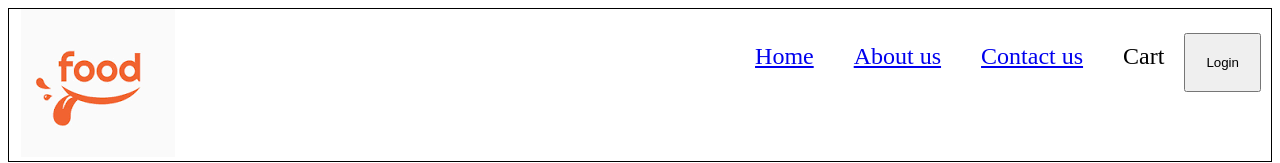
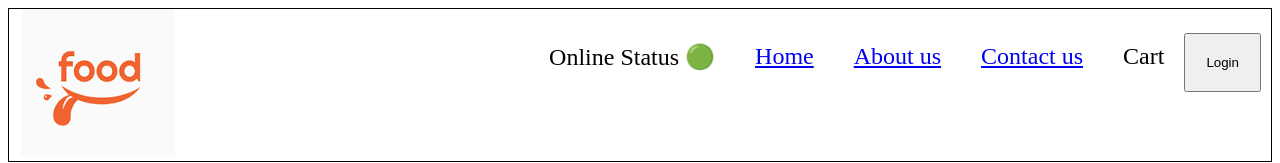
Before and after one commit to midhun2208/Food-App-NamasteReact, a React (Vite) app: page /resturants/1 in a window 1280 px wide. Shown: the top 163 px of the page. Built offline with nearby package versions, Linux system fonts and the light colour scheme; no server answers.

Commit message:
Episode 09

```diff
--- a/src/Components/Header.jsx
+++ b/src/Components/Header.jsx
@@ -1,10 +1,12 @@
 import { useState } from "react";
 import { LOGO_URL } from "../Utils/Constans";
 import { Link } from "react-router-dom";
+import useOnlineStatus from "../Utils/useOnlineStatus";
 
 
 const Header = () => {
   const [btnName, setBtnName] = useState("Login");
+  const onlineStatus = useOnlineStatus()
 
   return (
     <div className="heading">
@@ -13,6 +15,7 @@ const Header = () => {
       </div>
       <div className="nav-items">
         <ul>
+          <li>Online Status {onlineStatus ? "🟢" :"🔴"}</li>
           <li><Link to={'/'} >Home</Link></li>
           <li><Link to='/about'>About us</Link></li>
           <li><Link to='contact'>Contact us</Link></li>
--- a/src/Components/RestMenu.jsx
+++ b/src/Components/RestMenu.jsx
@@ -1,25 +1,12 @@
-import { useEffect, useState } from "react";
 import Shimmer from "./Shimmer";
 import { useParams } from "react-router-dom";
-import { MENU_API } from "../Utils/Constans";
+import useRestMenu from "../Utils/useRestMenu";
 
 const RestMenu = () => {
-  const [restInfo, setRestInfo] = useState(null);
+  const { resId } = useParams();
+  const restInfo = useRestMenu(resId);
 
-  const { resId } = useParams();
-
-  useEffect(() => {
-    fetchMenu();
-  }, []);
-
-  const fetchMenu = async () => {
-    const data = await fetch(MENU_API + resId);
-    const json = await data.json();
-    setRestInfo(json.data);
-  };
-
-  if (restInfo === null) return( <Shimmer />);
-
+  if (restInfo === null) return <Shimmer />;
 
   const { name, cuisines, costForTwoMessage } =
     restInfo?.cards[0]?.card?.card?.info;
@@ -27,8 +14,6 @@ const RestMenu = () => {
   const { itemCards } =
     restInfo?.cards[2]?.groupedCard?.cardGroupMap?.REGULAR?.cards[4]?.card
       ?.card;
-
-
 
   return (
     <div>
--- /dev/null
+++ b/src/Utils/useOnlineStatus.js
@@ -0,0 +1,17 @@
+import { useEffect, useState } from "react";
+
+const useOnlineStatus = () => {
+    const[onlineStatus,setOnlineStatus] = useState(true)
+
+    useEffect(() => {
+        window.addEventListener("offline",()=>{
+            setOnlineStatus(false)
+        })
+        window.addEventListener("online",()=>{
+            setOnlineStatus(true)
+        })
+    }, [])
+
+    return onlineStatus;
+}
+export default useOnlineStatus
--- /dev/null
+++ b/src/Utils/useRestMenu.js
@@ -0,0 +1,20 @@
+import { useEffect, useState } from "react";
+import { MENU_API } from "./Constans";
+
+const useRestMenu = (resId) => {
+
+    const [restInfo, setRestInfo] = useState(null)
+    useEffect(() => {
+        fetchMenu();
+    }, []);
+
+    const fetchMenu = async () => {
+        const data = await fetch(MENU_API + resId);
+        const json = await data.json();
+        setRestInfo(json.data);
+
+
+    }
+    return restInfo
+}
+export default useRestMenu;
```
